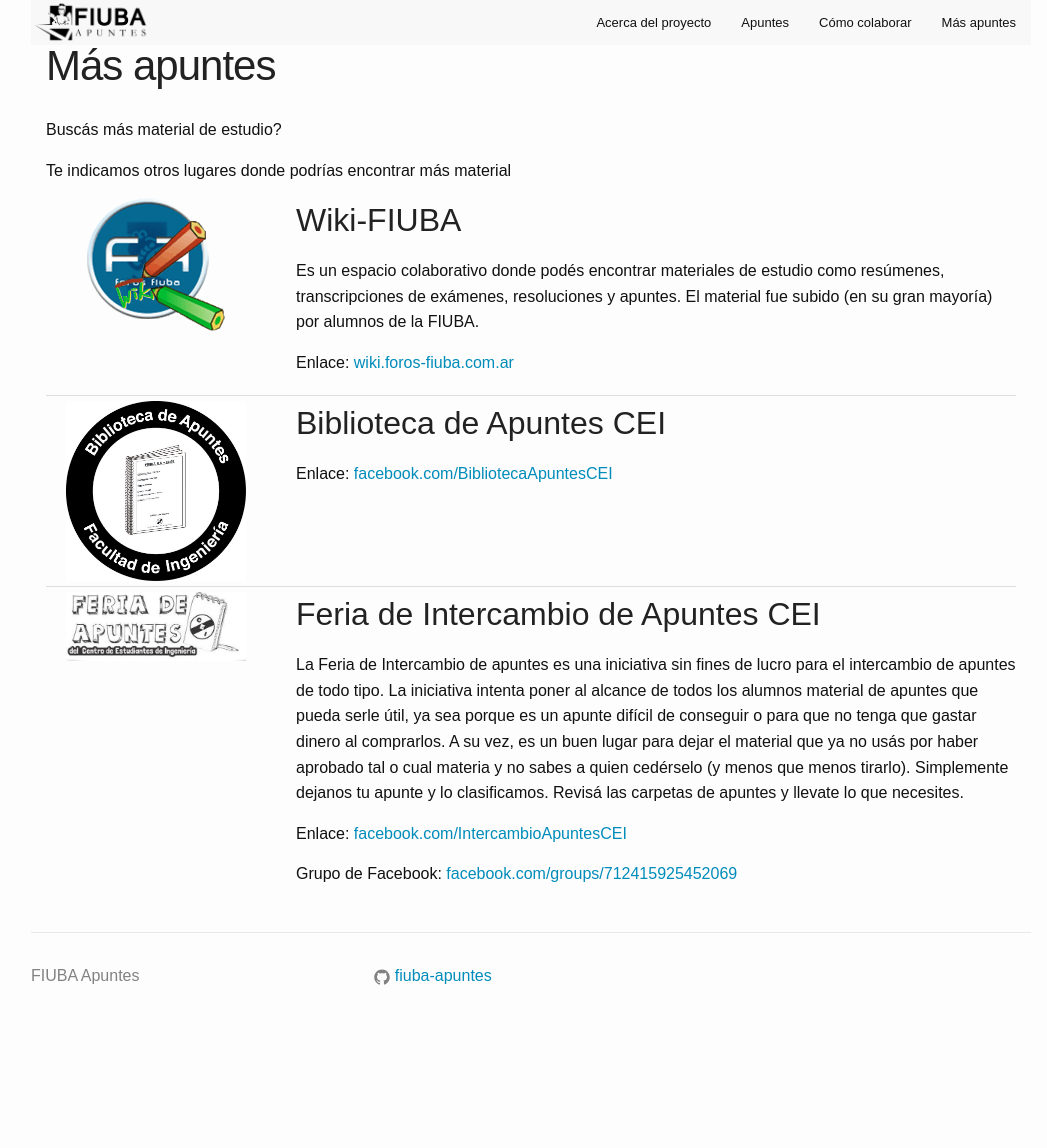
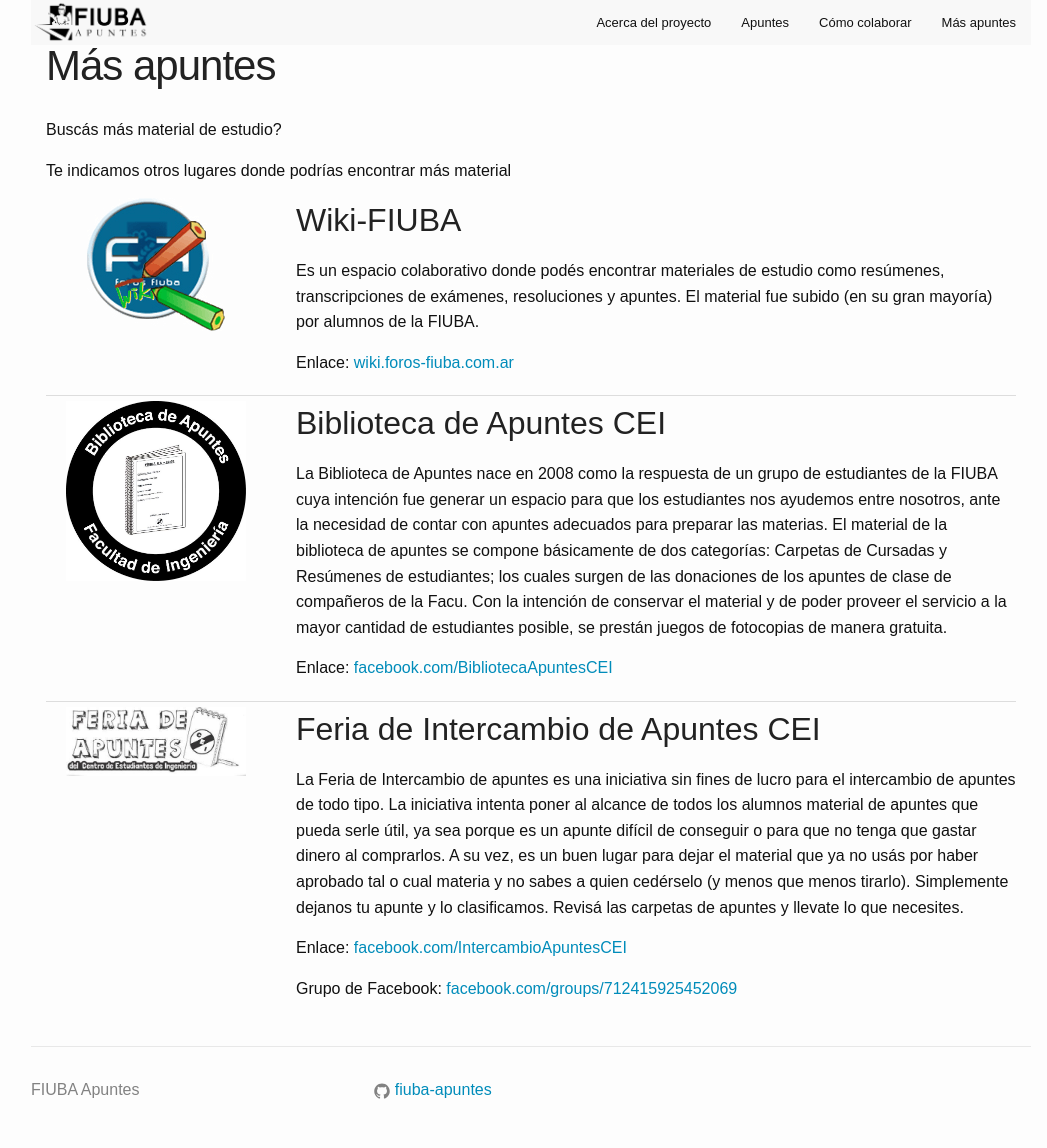
Before and after one commit to fiuba-apuntes/fiuba-apuntes.github.io, a Jekyll site: the page built from pages/mas-apuntes.html, in a window 1280 px wide. Shown: the whole page, without its empty margins (109-1156 px from the left). Built offline with Jekyll 4.4.1, drawn with Linux system fonts in a browser that asks for light colours; nearby versions of some CDN libraries; before the commit the page ends 1034 px from its top, so only the background shows below that.

Commit message:
Agrego el apunte de Sistemas Operativos y agrego la descripción de la Biblio de Apuntes.

```diff
--- a/pages/mas-apuntes.html
+++ b/pages/mas-apuntes.html
@@ -29,7 +29,7 @@
         </div>
         <div class="medium-8 large-9 columns">
             <h2>Biblioteca de Apuntes CEI</h2>
-            <p></p>
+            <p>La Biblioteca de Apuntes nace en 2008 como la respuesta de un grupo de estudiantes de la FIUBA cuya intención fue generar un espacio para que los estudiantes nos ayudemos entre nosotros, ante la necesidad de contar con apuntes adecuados para preparar las materias. El material de la biblioteca de apuntes se compone básicamente de dos categorías: Carpetas de Cursadas y Resúmenes de estudiantes; los cuales surgen de las donaciones de los apuntes de clase de compañeros de la Facu. Con la intención de conservar el material y de poder proveer el servicio a la mayor cantidad de estudiantes posible, se prestán juegos de fotocopias de manera gratuita.</p>
             <p>Enlace: <a href="https://www.facebook.com/BibliotecaApuntesCEI" target="_blank">facebook.com/BibliotecaApuntesCEI</a></p>
         </div>
     </div>
```
Also changed, not shown: _data/apuntes.json (+7 -1 lines).
